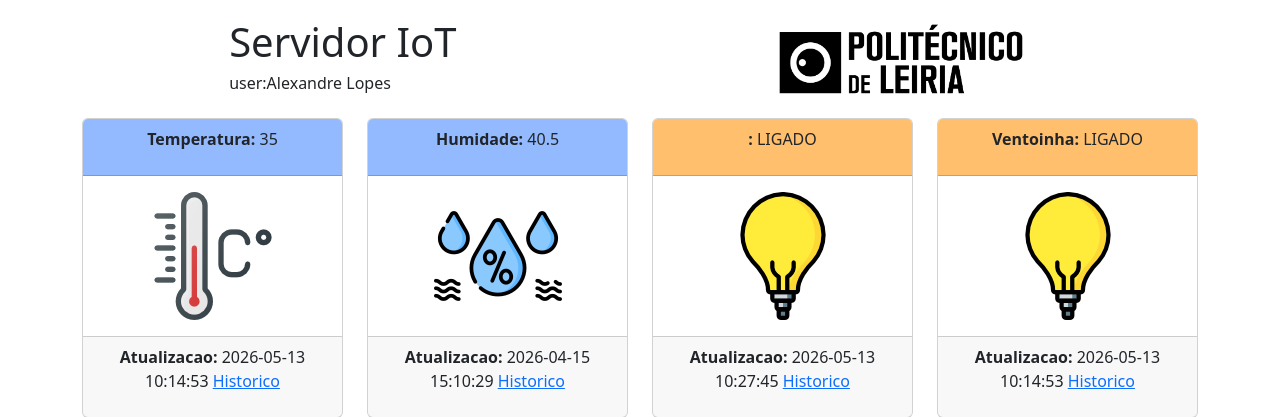
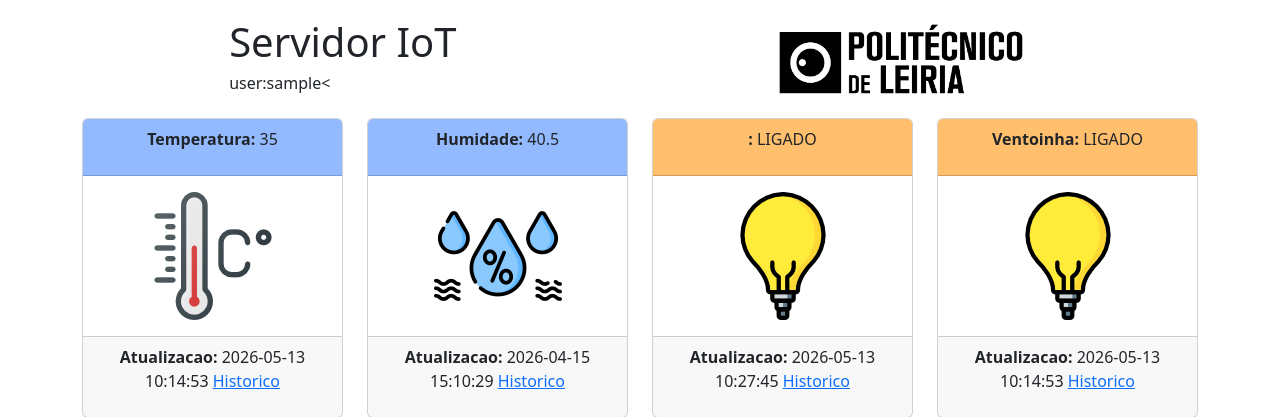
Before and after one commit to S0FT-s/ti_project, a PHP site: page /dashboard.php in a window 1280 px wide. Shown: the part 56-473 px from the top of the page. Run offline with PHP 8.4, Linux system fonts and the light colour scheme; the visitor is signed in with stand-in values (Sample User, id 1).

Commit message:
User fix

```diff
--- a/ti/dashboard.php
+++ b/ti/dashboard.php
@@ -78,7 +78,7 @@
     <div class="container d-flex justify-content-around align-items-center">
         <div id="title-header">
             <h1>Servidor IoT</h1>
-            <h6>user:Alexandre Lopes</h6>
+            <h6>user:<?php echo $_SESSION['username']?><</h6>
         </div>
 
         <img width="300" src="images/estg.png" alt="Logo estg">
```
